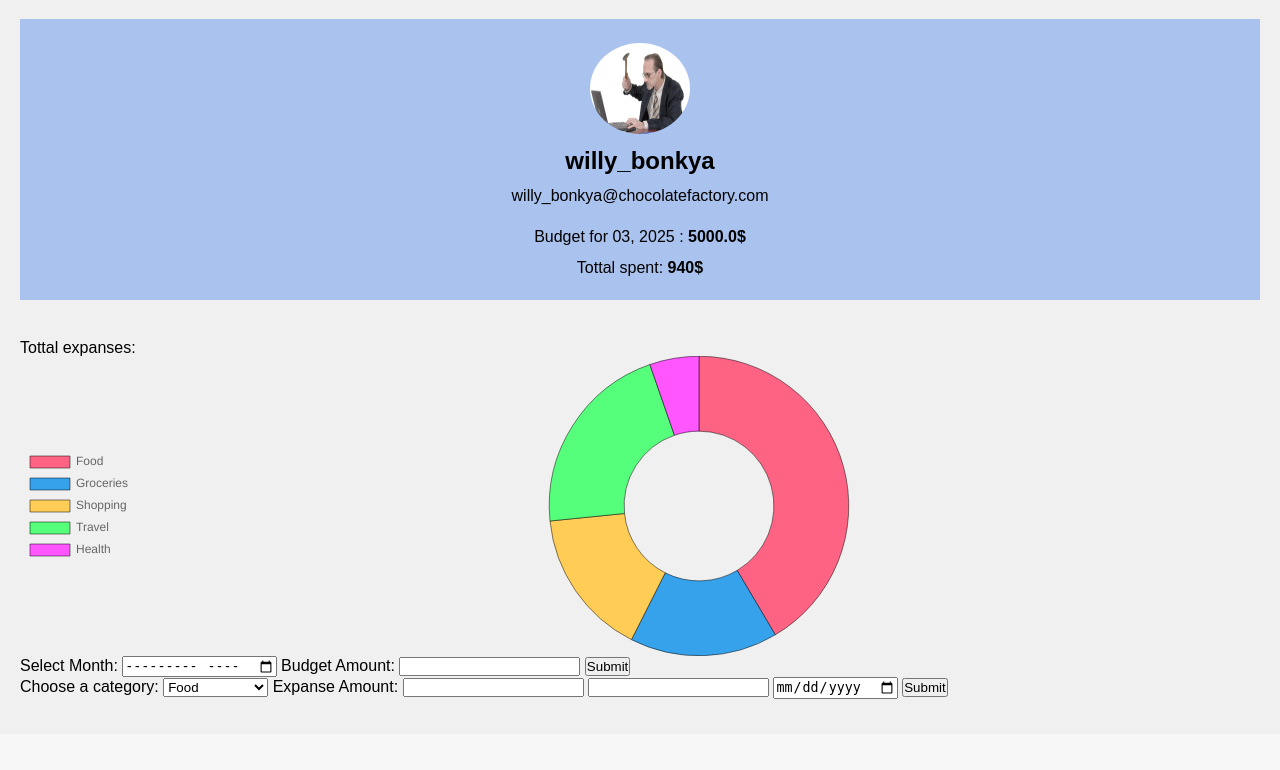
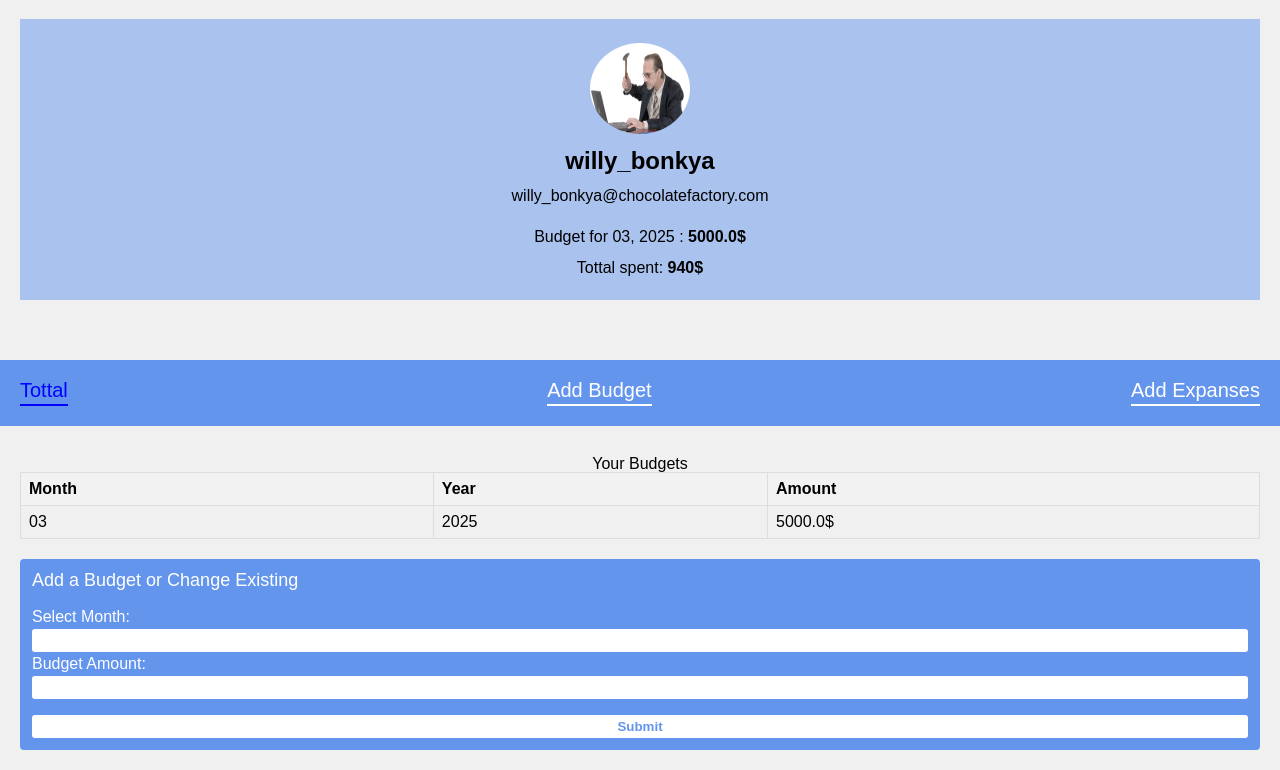
Before and after one commit to Irakli00/GRAPHdracula, a Flask app: page /user/1 in a window 1280 px wide. Shown: the part 66-836 px from the top of the page. Before the commit the page ends 765 px from the top, so only its background shows below. Run offline with Flask 3, Linux system fonts and the light colour scheme; a user stored in the database is signed in; data comes from the database, SQL or seed files in the repository; both versions use the stored data as it was after the commit.

Commit message:
small style changes and budget form refactor

```diff
--- a/src/commands.py
+++ b/src/commands.py
@@ -74,8 +74,8 @@ def populate_db_command():
                         expense16, expense17, expense18, expense19])
 
 
-    budget1 = Budget( amount=5000.00, month=3, year=2025, user_id=user1.id)
-    budget3 = Budget( amount=2000.00, month=3, year=2025, user_id=user2.id)
+    budget1 = Budget( amount=5000.00, month='03', year=2025, user_id=user1.id)
+    budget3 = Budget( amount=2000.00, month='03', year=2025, user_id=user2.id)
 
     db.session.add_all([budget1, budget3])
 
--- a/src/models/budget.py
+++ b/src/models/budget.py
@@ -3,6 +3,6 @@ from  src.extensions import db
 class Budget(db.Model):
     id = db.Column(db.Integer, primary_key=True)
     amount = db.Column(db.Float, nullable=False)
-    month = db.Column(db.Integer, nullable=False)
-    year = db.Column(db.Integer, nullable=False)
+    month = db.Column(db.String, nullable=False)
+    year = db.Column(db.Integer, nullable = False)
     user_id = db.Column(db.Integer, db.ForeignKey('users.id'), nullable=False)
--- a/src/static/css/global.css
+++ b/src/static/css/global.css
@@ -265,3 +265,125 @@ header .container a span {
 .user-main .user-data article b {
   font-weight: 600;
 }
+
+#sections-nav {
+  background-color: var(--main-bg);
+  padding: 20px;
+}
+
+#sections-nav ul {
+  max-width: 1420px;
+  margin: auto;
+
+  display: flex;
+  justify-content: space-between;
+  list-style: none;
+}
+
+#sections-nav ul li {
+  cursor: pointer;
+  color: #fff;
+  padding-bottom: 4px;
+  font-size: 2rem;
+  transition: all 0.2s ease;
+  border-bottom: 2px solid rgb(255, 255, 255);
+}
+
+#sections-nav ul li:hover,
+#sections-nav ul li.active {
+  border-bottom: 2px solid blue;
+  color: blue;
+}
+
+.stat-area {
+  display: flex;
+}
+
+.stat-area section {
+  display: flex;
+  flex-direction: column;
+  gap: 20px;
+  flex: 1;
+}
+
+.stat-area section h2 {
+  text-align: center;
+  color: blue;
+  font-size: 2.2rem;
+  font-weight: bold;
+}
+
+.stat-area section canvas {
+  max-height: 500px;
+}
+
+#totallExpanses.hidden,
+#addBudget.hidden,
+#addExpanses.hidden {
+  display: none;
+}
+
+#addBudget form {
+  display: flex;
+  flex-direction: column;
+}
+
+.budget-table {
+  width: 100%;
+  border-collapse: collapse;
+  margin-top: 10px;
+}
+
+.budget-table th,
+.budget-table td {
+  border: 1px solid #ddd;
+  padding: 8px;
+  text-align: left;
+}
+
+.budget-table th {
+  background-color: #f2f2f2;
+  font-weight: bold;
+}
+
+.add-budget-form {
+  color: #fff;
+  display: flex;
+  flex-direction: column;
+  gap: 20px;
+  background-color: var(--main-bg);
+  border-radius: 4px;
+  padding: 12px;
+}
+
+.add-budget-form h3 {
+  font-size: 1.8rem;
+}
+
+.add-budget-form form {
+  display: flex;
+  gap: 4px;
+}
+
+.add-budget-form form label {
+  font-size: 1.6rem;
+}
+.add-budget-form form input {
+  padding: 4px;
+  border-radius: 3px;
+  border: none;
+}
+
+.add-budget-form form input[type="submit"] {
+  background-color: #fff;
+  color: var(--main-bg);
+  cursor: pointer;
+  font-weight: 600;
+  margin-top: 12px;
+  transition: all 0.2s ease;
+}
+
+.add-budget-form form input[type="submit"]:hover {
+  background-color: rgb(0, 89, 255);
+  color: #fff;
+}
--- a/src/static/js/userExpanses.js
+++ b/src/static/js/userExpanses.js
@@ -46,7 +46,7 @@ const createChart = function (ctx0, expanses) {
       maintainAspectRatio: false,
       plugins: {
         legend: {
-          position: "left",
+          position: "top",
         },
       },
     },
@@ -109,9 +109,10 @@ document.addEventListener("DOMContentLoaded", function () {
         options: {
           responsive: true,
           maintainAspectRatio: false,
+
           plugins: {
             legend: {
-              position: "left",
+              position: "top",
             },
           },
         },
--- a/src/templates/users/user.html
+++ b/src/templates/users/user.html
@@ -28,29 +28,65 @@
         <p>Tottal spent: <b id="tottal-js"></b></p>
       </article>
     </section>
-
-    <section>
-      <h2>Tottal expanses:</h2>
+  </div>
+  <section id="sections-nav">
+    <ul>
+      <li class="active">Tottal</li>
+      <li>Add Budget</li>
+      <li>Add Expanses</li>
+    </ul>
+  </section>
+  <div class="container">
+    <div class="stat-area">
+      <section id="totallExpanses" class="hidden">
+        <h2>Your Tottal Expanses</h2>
         <section>
           <canvas id="totalChart" data-userId="{{user.id}}"></canvas>
         </section>
+      </section>
 
-      <form method="POST" class="budget-form">
+      <section id="addBudget">
+        {% if budgets %}
+        <table class="budget-table">
+          <caption>
+            Your Budgets
+          </caption>
+          <thead>
+            <tr>
+              <th>Month</th>
+              <th>Year</th>
+              <th>Amount</th>
+            </tr>
+          </thead>
+          <tbody>
+            {% for budget in budgets %}
+            <tr>
+              <td>{{ budget.month }}</td>
+              <td>{{ budget.year }}</td>
+              <td>{{ budget.amount }}$</td>
+            </tr>
+            {% endfor %}
+          </tbody>
+        </table>
+        {% endif %}
+
+        <article class="add-budget-form">
+          <h3>Add a Budget or Change Existing</h3>
+          <form method="POST">
+            {{ budget_form.hidden_tag() }}
+
             <label for="budgetDate">Select Month:</label>
-        <input
-          type="month"
-          name="budget_date"
-          id="budgetDate"
-          min="2025-03"
-          required
-        />
+            {{ budget_form.budget_date(id="budgetDate", min="2025-03",
+            required=True) }}
 
             <label for="budgetAmount">Budget Amount:</label>
-        <input type="number" name="budget_amount" id="budgetAmount" required />
+            {{ budget_form.budget_amount(id="budgetAmount", required=True) }} {{
+            budget_form.submit() }}
+          </form>
+        </article>
+      </section>
 
-        <input type="submit" value="Submit" />
-      </form>
-
+      <section id="addExpanses" class="hidden">
         <form method="POST" class="expanses-form">
           <label for="category">Choose a category:</label>
           <select id="category" name="category">
@@ -78,6 +114,7 @@
         <p class="message"></p>
       </section>
     </div>
+  </div>
 </main>
 {% endblock %}
 <!--  -->
--- /dev/null
+++ b/src/views/user/forms.py
@@ -0,0 +1,9 @@
+from flask_wtf import FlaskForm
+from wtforms import DecimalField, SubmitField,StringField
+
+from wtforms.validators import DataRequired
+
+class BudgetForm(FlaskForm):
+    budget_date = StringField("Select Month", validators=[DataRequired()])
+    budget_amount = DecimalField("Budget Amount", validators=[DataRequired()])
+    submit = SubmitField("Submit")
--- a/src/views/user/routes.py
+++ b/src/views/user/routes.py
@@ -5,6 +5,7 @@ from datetime import datetime
 
 from src.models import User, Budget, Expense
 from src.extensions import db
+from src.views.user.forms import BudgetForm
 
 users_blueprint = Blueprint('user', __name__, template_folder='templates')
 
@@ -12,13 +13,44 @@ users_blueprint = Blueprint('user', __name__, template_folder='templates')
 @users_blueprint.route('/user/<int:id>', methods=['GET','POST'])
 @login_required
 def user(id):
+    budget_form = BudgetForm()
     user = User.query.get_or_404(id)
+
+    if budget_form.validate_on_submit():
+        budget_date = budget_form.budget_date.data
+        budget_amount = budget_form.budget_amount.data
+
+        month = budget_date[:2]
+        users_every_budget = Budget.query.filter(Budget.user_id==user.id).all()
+
+        for b in users_every_budget: #optimaze latter
+            if b.month == month:
+                b.amount = budget_amount
+            else:
+                new_budget_month = str(budget_form.budget_date.data[:2])
+                new_budget_year = budget_form.budget_date.data[-4:]
+                new_budget_amount = budget_form.budget_amount.data
+                new_budget_user = current_user.id
+
+                if not Budget.query.filter(Budget.month== new_budget_month, Budget.year== new_budget_year,Budget.user_id== new_budget_user).first():
+                    new_budget = Budget(
+                    amount=new_budget_amount,
+                    year=new_budget_year,month=new_budget_month, user_id = new_budget_user
+                    )
+
+                    db.session.add(new_budget)
+                    db.session.commit()
+
+            db.session.commit()
+
 
     if current_user.id != user.id:
         flash("You are not authorized to view this page.", "danger")
         return redirect(url_for('main.index'))
 
-    return render_template('users/user.html', user=user)
+    user_budgets = Budget.query.filter(Budget.user_id == current_user.id)
+
+    return render_template('users/user.html', user=user, budget_form=budget_form, budgets = user_budgets)
 
 
 @users_blueprint.route("/api/user/<int:id>/expenses")
```
Also changed, not shown: src/database.db. Lines whose indentation alone changed are shown as unchanged.
